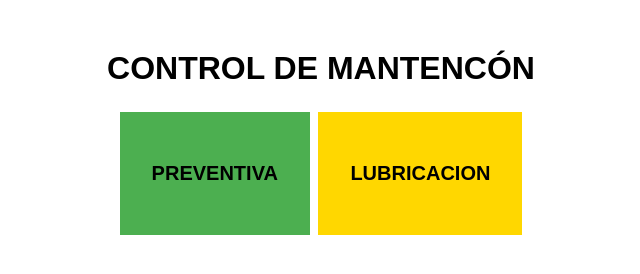
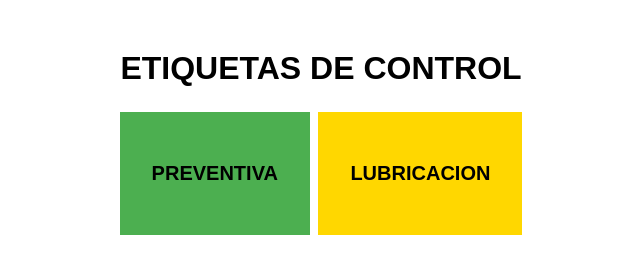
Before and after one commit to vicbar74/QR, a plain HTML site: page index.html in a window 1280 px wide. Shown: the whole page, without its empty margins (319-959 px from the left). Drawn offline with Linux system fonts and the light colour scheme.

Commit message:
Actualizar index.html

```diff
--- a/index.html
+++ b/index.html
@@ -16,7 +16,7 @@
 
 <body>
 
-    <h1>CONTROL DE MANTENCÓN</h1>
+    <h1>ETIQUETAS DE CONTROL</h1>
 
     <button class="green-button" onclick="openPDF('pdf/80001234 CONTROL MANTENCIÓN.pdf')"<b>PREVENTIVA</button>
 
```
